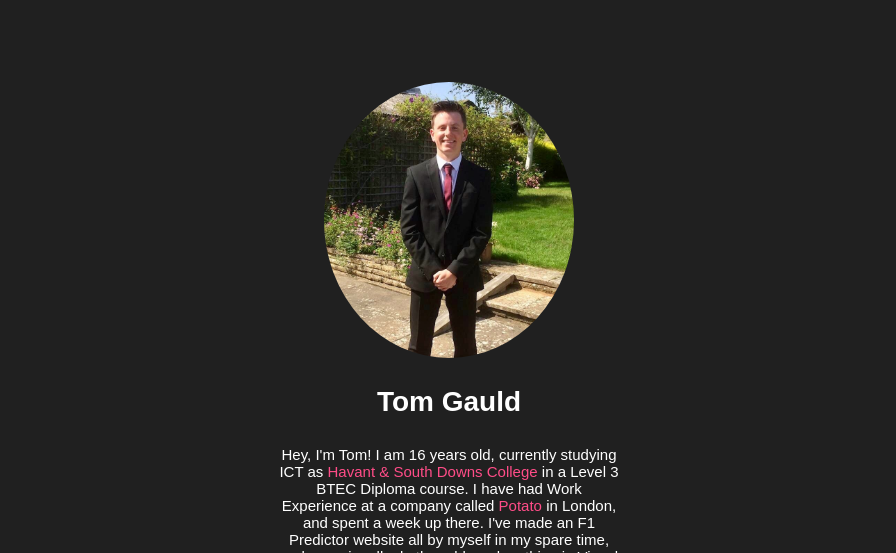
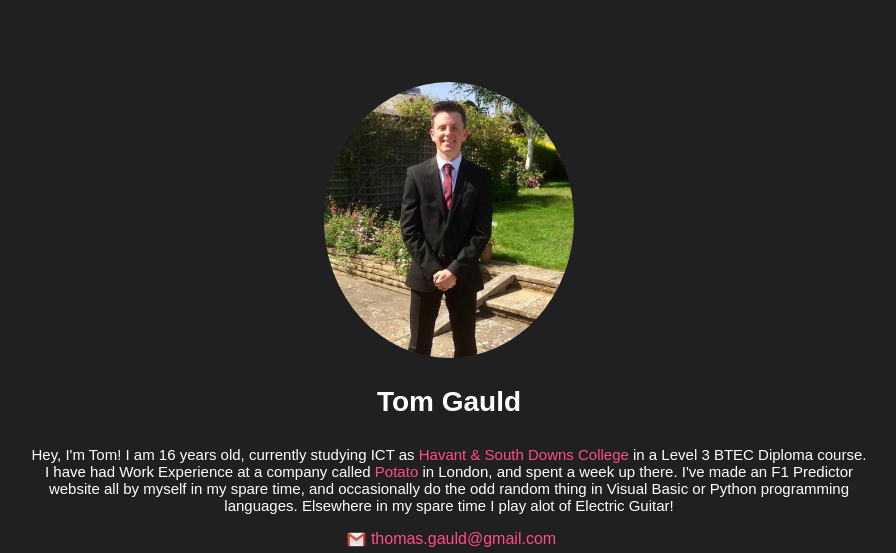
Before and after one commit to Tomgauld/Personal-Website, a plain HTML site: page index.html in a window 1280 px wide. Shown: the top 553 px of the page, without its empty margins (191-1087 px from the left). Drawn offline with Linux system fonts and the light colour scheme.

Commit message:
Update style.css

```diff
--- a/style.css
+++ b/style.css
@@ -31,7 +31,7 @@ a:hover {
   	text-align: center;
 }
 .bio {
-	padding: 0px 450px;
+	padding: 0px 200px;
 	font-size: 15px;
 	font-family: sans-serif;
 	margin-left: auto;
```
